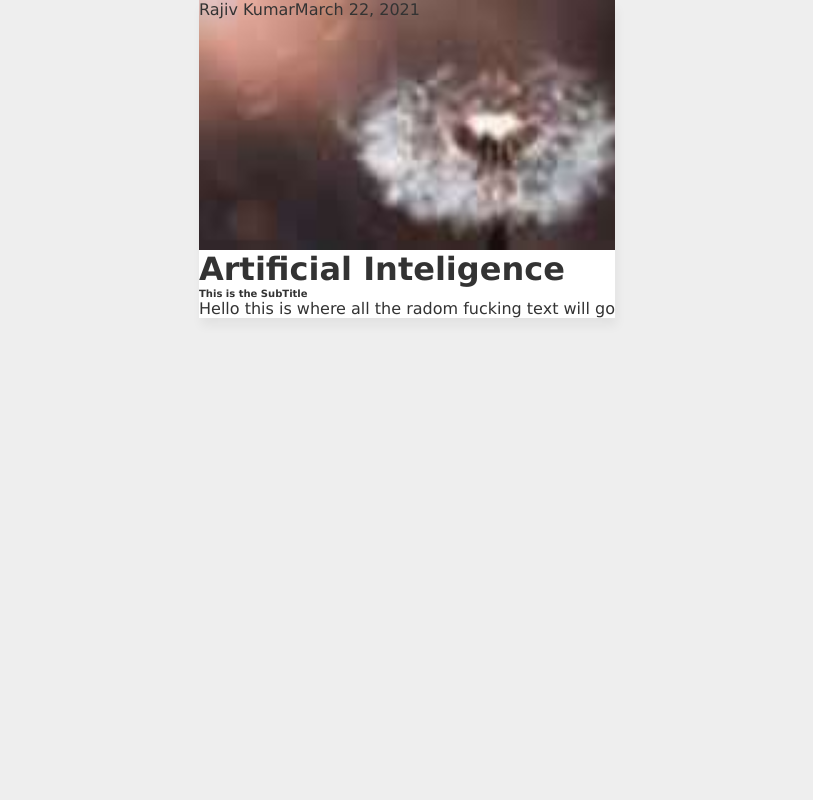
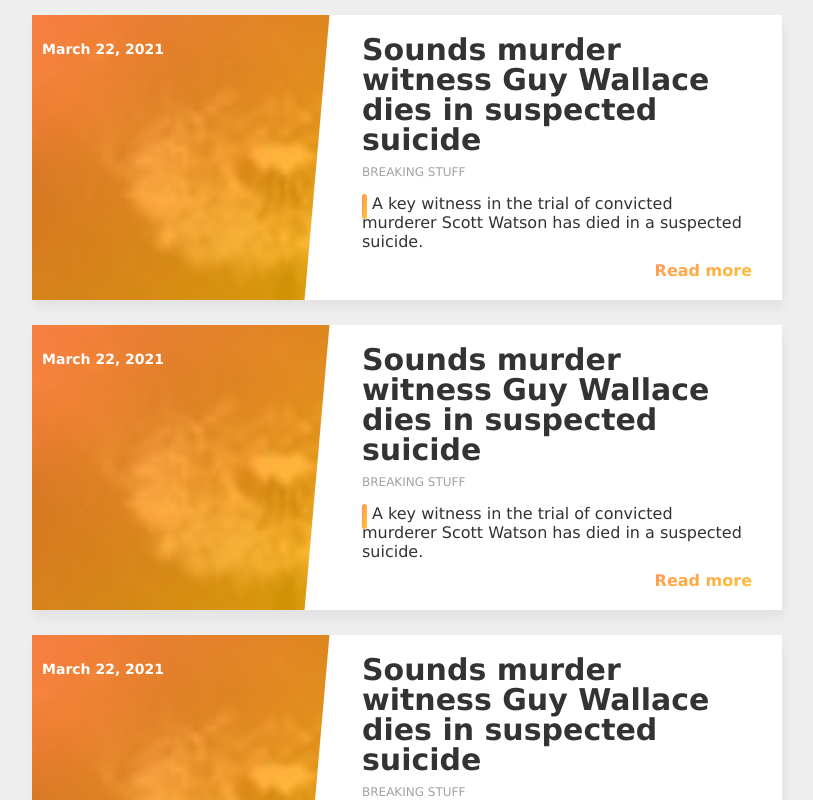
Before and after one commit to rykumar13/react-news-website, a React (Create React App) app: page / in a window 1280 px wide. Shown: the top 800 px of the page, without its empty margins (233-1046 px from the left). Built offline with nearby package versions, Linux system fonts and the light colour scheme.

Commit message:
adding card styling

```diff
--- a/src/App.css
+++ b/src/App.css
@@ -2,10 +2,6 @@
   margin: 0;
   padding: 0;
   box-sizing: border-box;
-}
-
-:root {
-  --gradient-color: linear-gradient(to right bottom, rgba(255,119,48,.8), rgba(255,185,0,.8))
 }
 
 html {
@@ -24,14 +20,8 @@ body {
   color: #333;
   background-color: #eee;
   width: 100%;
-  height: 100%;
   display: flex;
   align-items: center;
   justify-content: center;
-  padding: 0 1.5rem;
+  padding: 1.5rem;
 }
-
-/* code {
-  font-family: source-code-pro, Menlo, Monaco, Consolas, "Courier New",
-    monospace;
-} */
--- a/src/components/Main/index.js
+++ b/src/components/Main/index.js
@@ -72,7 +72,7 @@ const Main = () => {
               Hello this is where all the radom fucking text will go
             </Description>
             <Cta>
-              <ReadMore />
+              <ReadMore>Read more</ReadMore>
             </Cta>
           </PostData>
         </Card>
--- a/src/components/NewsCard/NewsCardsElements.js
+++ b/src/components/NewsCard/NewsCardsElements.js
@@ -1,19 +1,31 @@
 import styled from "styled-components";
-import img from '../sample_image.jpg';
+import img from "../sample_image.jpg";
 
 export const Card = styled.div`
   display: flex;
   flex-direction: column;
   background-color: white;
-    box-shadow: 2px .8rem 1rem rgba(0, 0, 0, .05);
-`
+  box-shadow: 2px 0.8rem 1rem rgba(0, 0, 0, 0.05);
+
+  @media (min-width: 600px) {
+    flex-direction: row;
+    max-width: 75rem;
+  }
+
+  :hover .publication
+`;
 
 export const ImageData = styled.div`
   height: 25rem;
   position: relative;
   z-index: 1;
   overflow: hidden;
-`
+
+  @media (min-width: 600px) {
+    flex-basis: 40%;
+    height: unset;
+  }
+`;
 
 export const BackgroundImage = styled.div`
   width: 100%;
@@ -24,53 +36,177 @@ export const BackgroundImage = styled.div`
   background: url(${img}) center no-repeat;
   background-size: cover;
   z-index: -1;
-    transition: transform 2s;
-    &:hover{
+  transition: transform 5s;
+  :hover {
     transform: scale(1.5);
   }
-`
+`;
 
 export const PublicationDetails = styled.div`
-
-`
+  height: 100%;
+  width: 100%;
+  background: linear-gradient(
+    to right bottom,
+    rgba(255, 119, 48, 0.8),
+    rgba(255, 185, 0, 0.8)
+  );
+  font-size: 1.4rem;
+  font-weight: bold;
+  color: #fff;
+  position: absolute;
+  top: 0;
+  left: 0;
+  padding: 1rem;
+  @media (min-width: 600px) {
+      transform: translateY:(-100%);
+      transition: transform .5s;
+  }
+`;
 
 export const Author = styled.a`
+  display: inline-block;
+  margin-botton: 0.5rem;
+  transition: all 0.5s;
+  :hover {
+    color: rgba(255, 255, 255, 0.75);
+  }
+  @media (min-width: 600px) {
+    transform: translateY(-3rem);
+    opacity: 0;
+    transition-delay: .3s;
+}
+`;
 
-`
-
-export const FasFaUser = styled.i`
-
-`
+export const FasFaUser = styled.i``;
 
 export const Date = styled.span`
+  display: block;
+  @media (min-width: 600px) {
+    transform: translateY(3rem);
+    opacity: 0;
+    transition: all .5s .3s;
+}
+`;
 
-`
-
-export const FasFaCalendarAlt = styled.i`
-
-`
+export const FasFaCalendarAlt = styled.i``;
 
 export const PostData = styled.div`
-
-`
+  background-color: #fff;
+  padding: 2rem 3rem;
+  position: relative;
+  @media (min-width: 600px) {
+      ::before{
+          content: "";
+          width: 3.5rem;
+          height: 100%;
+          background-color: #fff;
+          position: absolute;
+          top: 0;
+          left: -1.5rem;
+          z-index: 10;
+          transform: skewX(-5deg);
+      }
+    flex-basis: 60%;
+  }
+`;
 
 export const Title = styled.h1`
-
-`
+  font-size: 3rem;
+  line-height: 1;
+`;
 
 export const Description = styled.p`
-
-`
+  position: relative;
+  ::first-letter {
+    margin-left: 1rem;
+  }
+  ::before {
+    content: "";
+    position: absolute;
+    top: 0;
+    left: 0;
+    width: 0.5rem;
+    height: 2.5rem;
+    background: linear-gradient(
+      to right bottom,
+      rgba(255, 119, 48, 0.8),
+      rgba(255, 185, 0, 0.8)
+    );
+    border-radius: 2rem;
+  }
+`;
 
 export const Cta = styled.div`
-
-`
+  text-align: right;
+  font-weight: bold;
+  margin-top: 1rem;
+`;
 
 export const SubTitle = styled.h2`
-font-size: 10px
-
-`
+  font-size: 1.2rem;
+  font-weight: 400;
+  text-transform: uppercase;
+  color: #a2a2a2;
+  margin: 1rem 0 1.5rem 0;
+`;
 
 export const ReadMore = styled.a`
+  background: linear-gradient(
+    to right bottom,
+    rgba(255, 119, 48, 0.8),
+    rgba(255, 185, 0, 0.8)
+  );
+  -webkit-background-clip: text;
+  color: transparent;
+  position: relative;
 
-`
+  ::before {
+    content: "";
+    position: absolute;
+    left: 0;
+    bottom: -0.5rem;
+    width: 100%;
+    height: 3px;
+    background: linear-gradient(
+      to right bottom,
+      rgba(255, 119, 48, 0.8),
+      rgba(255, 185, 0, 0.8)
+    );
+    transform: scaleX(0);
+    transform-origin: left;
+    transition: transform 0.5s;
+  }
+
+  :hover::before {
+    transform: scaleX(1);
+  }
+`;
+
+export const StyledContainer = styled.section`
+//   display: flex;
+//   flex-direction: column;
+//   justify-content: center;
+//   max-width: 100%;
+//   //padding: 40px 0;
+//   align-items: center;
+`;
+
+export const StyledWrapper = styled.div`
+    margin: auto:
+    height: 350px;
+    display: grid;
+    //grid-template-columns: 400px 400px 400px;
+    grid-gap: 25px;
+
+    @media (max-width: 1200px) {
+      grid-template-columns: 350px 350px;
+    }
+
+    @media (max-width: 900px) {
+      grid-template-columns: 500px;
+    }
+
+    @media (max-width: 600px) {
+      grid-template-columns: 300px;
+    }
+`;
--- a/src/components/NewsCard/index.js
+++ b/src/components/NewsCard/index.js
@@ -14,10 +14,14 @@ import {
   Description,
   Cta,
   ReadMore,
+  StyledContainer,
+  StyledWrapper,
 } from "./NewsCardsElements";
 
 const NewsCard = () => {
   return (
+    <StyledContainer>
+      <StyledWrapper>
         <Card>
           <ImageData>
             <BackgroundImage />
@@ -33,17 +37,162 @@ const NewsCard = () => {
             </PublicationDetails>
           </ImageData>
           <PostData>
-      <Title>Artificial Inteligence</Title>
-      <SubTitle>This is the SubTitle</SubTitle>
+            <Title>
+              Sounds murder witness Guy Wallace dies in suspected suicide{" "}
+            </Title>
+            <SubTitle>BREAKING STUFF</SubTitle>
             <Description>
-      Hello this is where all the radom fucking text will go
+              A key witness in the trial of convicted murderer Scott Watson has
+              died in a suspected suicide.
             </Description>
             <Cta>
-        <ReadMore />
+              <ReadMore>Read more</ReadMore>
             </Cta>
           </PostData>
         </Card>
-  )
+        <Card>
+          <ImageData>
+            <BackgroundImage />
+            <PublicationDetails>
+              <Author href="#">
+                {/* <FasFaUser /> */}
+                Rajiv Kumar
+              </Author>
+              <Date>
+                {/* <FasFaCalendarAlt /> */}
+                March 22, 2021
+              </Date>
+            </PublicationDetails>
+          </ImageData>
+          <PostData>
+            <Title>
+              Sounds murder witness Guy Wallace dies in suspected suicide{" "}
+            </Title>
+            <SubTitle>BREAKING STUFF</SubTitle>
+            <Description>
+              A key witness in the trial of convicted murderer Scott Watson has
+              died in a suspected suicide.
+            </Description>
+            <Cta>
+              <ReadMore>Read more</ReadMore>
+            </Cta>
+          </PostData>
+        </Card>
+        <Card>
+          <ImageData>
+            <BackgroundImage />
+            <PublicationDetails>
+              <Author href="#">
+                {/* <FasFaUser /> */}
+                Rajiv Kumar
+              </Author>
+              <Date>
+                {/* <FasFaCalendarAlt /> */}
+                March 22, 2021
+              </Date>
+            </PublicationDetails>
+          </ImageData>
+          <PostData>
+            <Title>
+              Sounds murder witness Guy Wallace dies in suspected suicide{" "}
+            </Title>
+            <SubTitle>BREAKING STUFF</SubTitle>
+            <Description>
+              A key witness in the trial of convicted murderer Scott Watson has
+              died in a suspected suicide.
+            </Description>
+            <Cta>
+              <ReadMore>Read more</ReadMore>
+            </Cta>
+          </PostData>
+        </Card>
+        <Card>
+          <ImageData>
+            <BackgroundImage />
+            <PublicationDetails>
+              <Author href="#">
+                {/* <FasFaUser /> */}
+                Rajiv Kumar
+              </Author>
+              <Date>
+                {/* <FasFaCalendarAlt /> */}
+                March 22, 2021
+              </Date>
+            </PublicationDetails>
+          </ImageData>
+          <PostData>
+            <Title>
+              Sounds murder witness Guy Wallace dies in suspected suicide{" "}
+            </Title>
+            <SubTitle>BREAKING STUFF</SubTitle>
+            <Description>
+              A key witness in the trial of convicted murderer Scott Watson has
+              died in a suspected suicide.
+            </Description>
+            <Cta>
+              <ReadMore>Read more</ReadMore>
+            </Cta>
+          </PostData>
+        </Card>
+        <Card>
+          <ImageData>
+            <BackgroundImage />
+            <PublicationDetails>
+              <Author href="#">
+                {/* <FasFaUser /> */}
+                Rajiv Kumar
+              </Author>
+              <Date>
+                {/* <FasFaCalendarAlt /> */}
+                March 22, 2021
+              </Date>
+            </PublicationDetails>
+          </ImageData>
+          <PostData>
+            <Title>
+              Sounds murder witness Guy Wallace dies in suspected suicide{" "}
+            </Title>
+            <SubTitle>BREAKING STUFF</SubTitle>
+            <Description>
+              A key witness in the trial of convicted murderer Scott Watson has
+              died in a suspected suicide.
+            </Description>
+            <Cta>
+              <ReadMore>Read more</ReadMore>
+            </Cta>
+          </PostData>
+        </Card>
+        <Card>
+          <ImageData>
+            <BackgroundImage />
+            <PublicationDetails>
+              <Author href="#">
+                {/* <FasFaUser /> */}
+                Rajiv Kumar
+              </Author>
+              <Date>
+                {/* <FasFaCalendarAlt /> */}
+                March 22, 2021
+              </Date>
+            </PublicationDetails>
+          </ImageData>
+          <PostData>
+            <Title>
+              Sounds murder witness Guy Wallace dies in suspected suicide{" "}
+            </Title>
+            <SubTitle>BREAKING STUFF</SubTitle>
+            <Description>
+              A key witness in the trial of convicted murderer Scott Watson has
+              died in a suspected suicide.
+            </Description>
+            <Cta>
+              <ReadMore>Read more</ReadMore>
+            </Cta>
+          </PostData>
+        </Card>
+      </StyledWrapper>
+    </StyledContainer>
+  );
 };
 
 export default NewsCard;
```
Lines whose indentation alone changed are shown as unchanged.
